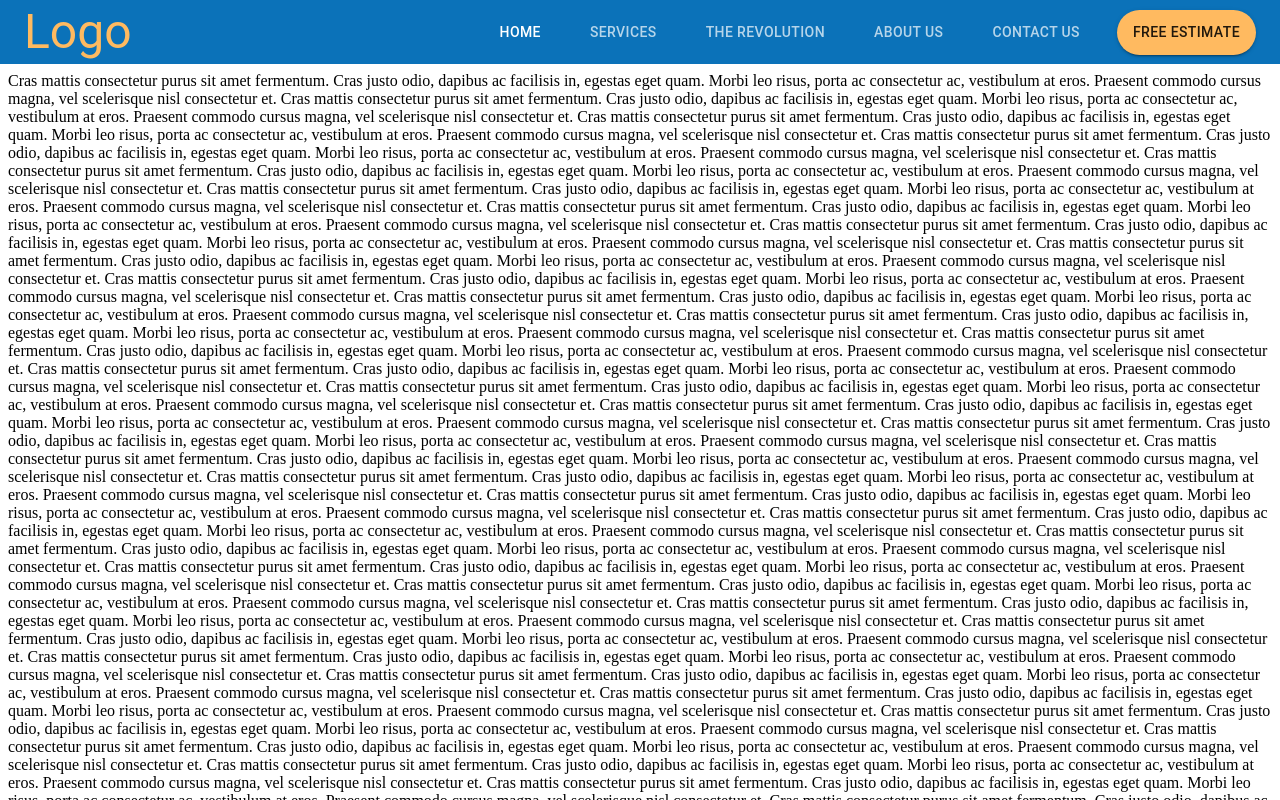
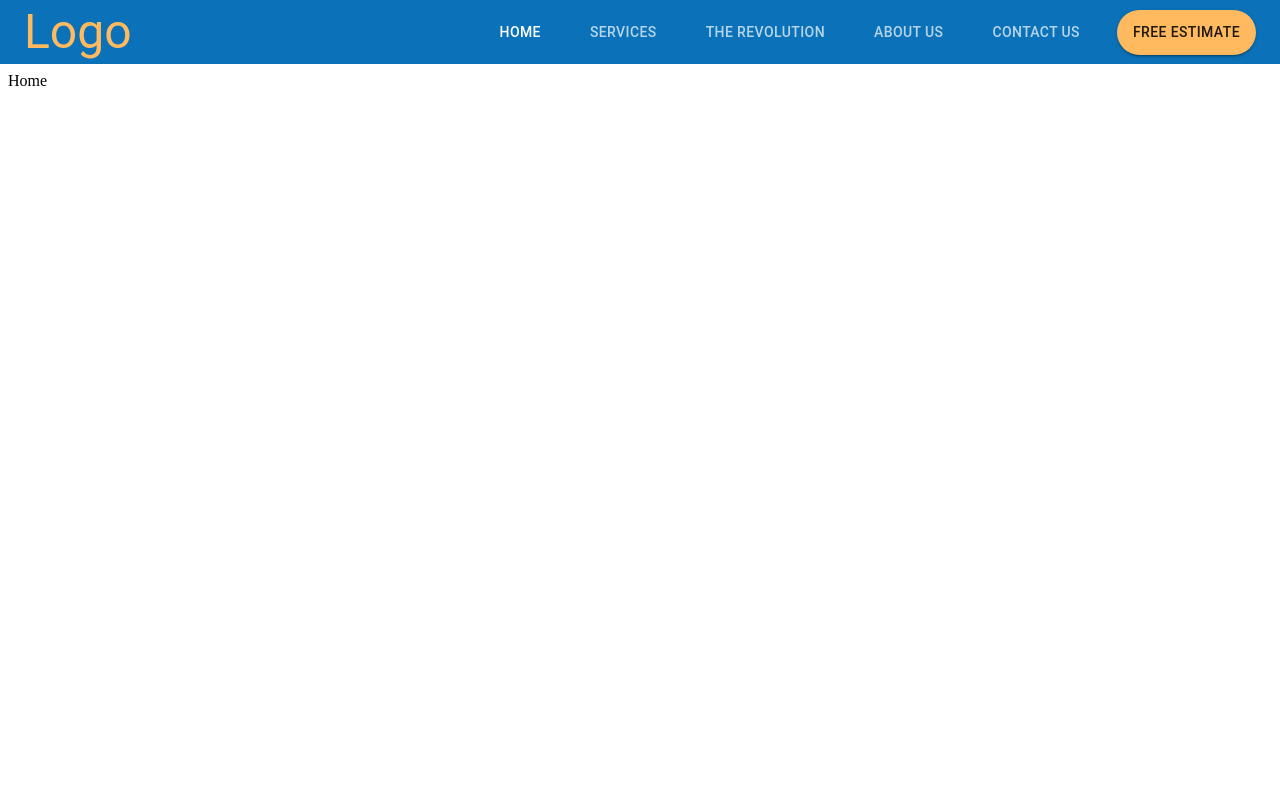
Before and after one commit to chadzusebmt/material-ui-udemy, a React (Create React App) app: page / in a window 1280 px wide. Shown: the top 800 px of the page. Built offline with nearby package versions, Linux system fonts and the light colour scheme.

Commit message:
lesson 28 complete

```diff
--- a/src/components/App.js
+++ b/src/components/App.js
@@ -1,23 +1,26 @@
-import Header from "./ui/Header";
+import Header from './ui/Header';
 import { ThemeProvider } from '@material-ui/core/styles';
-import theme from "./ui/Theme"
+import { BrowserRouter, Route, Switch } from 'react-router-dom';
+import theme from './ui/Theme';
 
 function App() {
   return (
-    <ThemeProvider theme = {theme}>
-
-    <Header />
-
-    {[...new Array(150)]
-            .map(
-              () => `Cras mattis consectetur purus sit amet fermentum.
-              Cras justo odio, dapibus ac facilisis in, egestas eget quam.
-              Morbi leo risus, porta ac consectetur ac, vestibulum at eros.
-              Praesent commodo cursus magna, vel scelerisque nisl consectetur et.`,
-              )
-              .join('\n')}
-
-              </ThemeProvider>
+    <ThemeProvider theme={theme}>
+      <BrowserRouter>
+        <Header />
+        <Switch>
+          <Route exact path="/" component={() => <div> Home </div>} />
+          <Route exact path="/services" component={() => <div> Service </div>} />
+          <Route exact path="/customsoftware" component={() => <div> Custom Software </div>} />
+          <Route exact path="/mobileapps" component={() => <div> Mobile App </div>} />
+          <Route exact path="/websites" component={() => <div> Website </div>} />
+          <Route exact path="/revolution" component={() => <div> Revolution </div>} />
+          <Route exact path="/about" component={() => <div> About Us </div>} />
+          <Route exact path="/contact" component={() => <div> Contact Us </div>} />
+          <Route exact path="/estimate" component={() => <div> Estimate </div>} />
+        </Switch>
+      </BrowserRouter>
+    </ThemeProvider>
   );
 }
 
--- a/src/components/ui/Header.jsx
+++ b/src/components/ui/Header.jsx
@@ -1,75 +1,78 @@
-import React, { useState } from "react";
-import AppBar from "@material-ui/core/AppBar";
-import Toolbar from "@material-ui/core/Toolbar";
+import React, { useState } from 'react';
+import AppBar from '@material-ui/core/AppBar';
+import Toolbar from '@material-ui/core/Toolbar';
 import useScrollTrigger from '@material-ui/core/useScrollTrigger';
-import { Button, Tab, Tabs, Typography } from "@material-ui/core";
+import { Button, Tab, Tabs, Typography } from '@material-ui/core';
 import { makeStyles } from '@material-ui/styles';
+import { Link } from 'react-router-dom';
 
-
-function ElevationScroll(props){
-    const {children} = props;
+function ElevationScroll(props) {
+  const { children } = props;
   const trigger = useScrollTrigger({
     disableHysteresis: true,
-        threshold: 100,
+    threshold: 100
   });
 
   return React.cloneElement(children, {
     elevation: trigger ? 4 : 0
-    })
+  });
 }
 
-const useStyles = makeStyles(theme => ({
+const useStyles = makeStyles((theme) => ({
   //this will access the margin from the material theme and apply it on the toolbar
-  toolbarMargin:{
-    ...theme.mixins.toolbar,
+  toolbarMargin: {
+    ...theme.mixins.toolbar
   },
-  tabContainer:{
-    marginLeft: "auto"
+  tabContainer: {
+    marginLeft: 'auto'
   },
-  tab:{
+  tab: {
     ...theme.typography.tab,
     minWidth: 10,
-    marginLeft: "25px",
+    marginLeft: '25px'
   },
-  button:{
+  button: {
     ...theme.typography.estimate,
-    borderRadius: "50px",
-    marginLeft: "50px",
-    marginLeft: "25px",
-    height: "45px",
+    borderRadius: '50px',
+    marginLeft: '50px',
+    marginLeft: '25px',
+    height: '45px'
   }
 }));
 
 function Header(props) {
   const classes = useStyles();
 
-  const [value, setValue] = useState(0)
-  const handleChange = (e, value) => setValue(value)
+  const [value, setValue] = useState(0);
+  const handleChange = (e, value) => setValue(value);
 
-
-  return(
+  return (
     <React.Fragment>
       <ElevationScroll>
         <AppBar position="fixed" color="primary">
           <Toolbar disbaleGutters>
-          <Typography variant="h3" color="secondary"> Logo </Typography>
+            <Typography variant="h3" color="secondary">
+              Logo
+            </Typography>
 
             <Tabs value={value} onChange={handleChange} className={classes.tabContainer} indicatorColor="primary">
-            <Tab label="Home" className={classes.tab}></Tab>
-            <Tab label="Services" className={classes.tab}></Tab>
-            <Tab label="The revolution" className={classes.tab}></Tab>
-            <Tab label="About Us" className={classes.tab}></Tab>
-            <Tab label="Contact Us" className={classes.tab}></Tab>
+              <Tab label="Home" className={classes.tab} component={Link} to="/" />
+              <Tab label="Services" className={classes.tab} component={Link} to="/services" />
+              <Tab label="The revolution" className={classes.tab} component={Link} to="/revolution" />
+              <Tab label="About Us" className={classes.tab} component={Link} to="/about" />
+              <Tab label="Contact Us" className={classes.tab} component={Link} to="/contact" />
             </Tabs>
 
-          <Button variant="contained" color="secondary" className={classes.button}> Free Estimate</Button>
-
+            <Button variant="contained" color="secondary" className={classes.button}>
+              {' '}
+              Free Estimate
+            </Button>
           </Toolbar>
         </AppBar>
       </ElevationScroll>
-    <div className={classes.toolbarMargin }/>
+      <div className={classes.toolbarMargin} />
     </React.Fragment>
-  )
+  );
 }
 
 export default Header;
```
Also changed, not shown: EXPLANTION.txt, 1 other file (tests, documents, lock files or other folders). Lines whose indentation alone changed are shown as unchanged.
